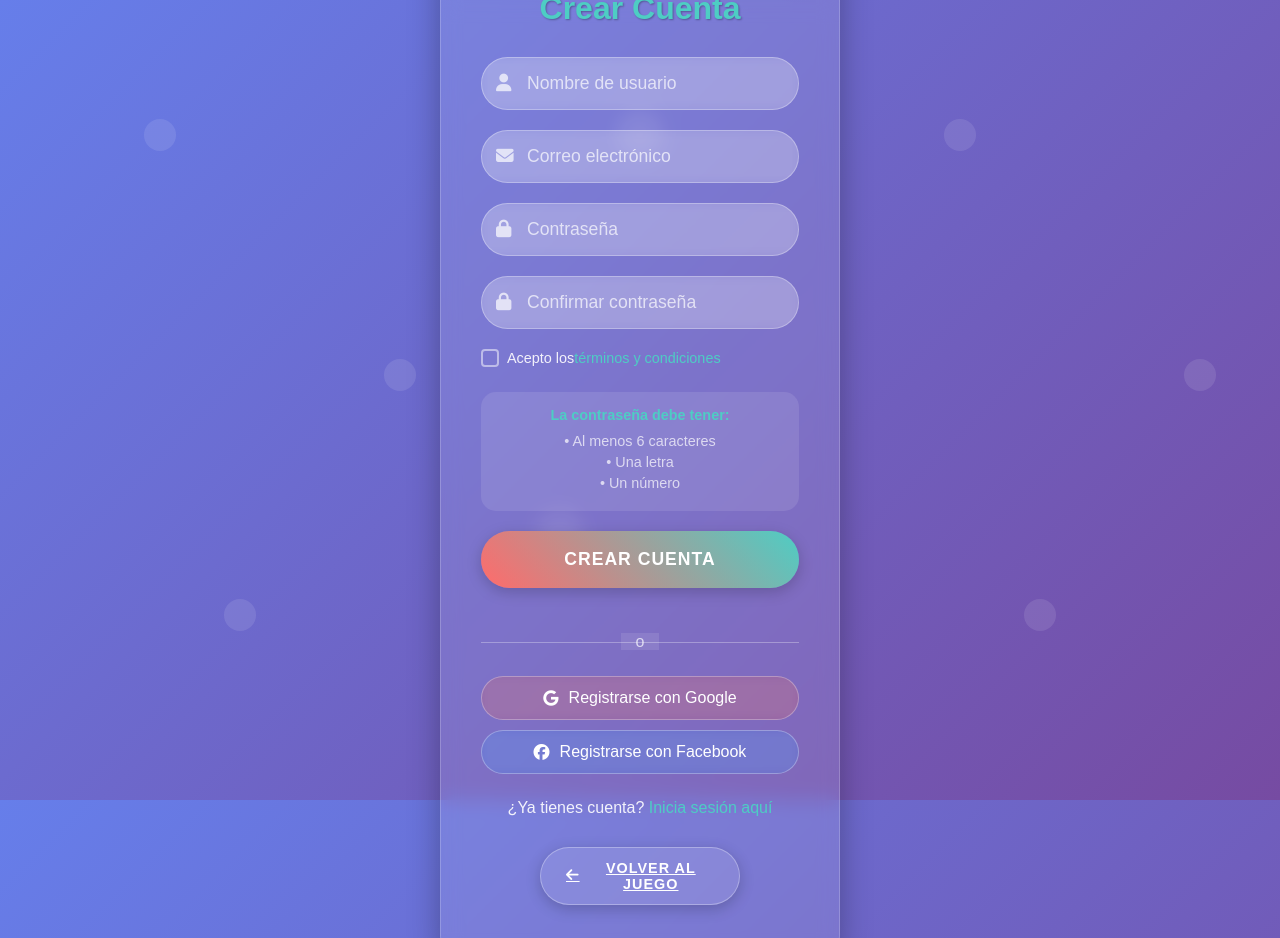
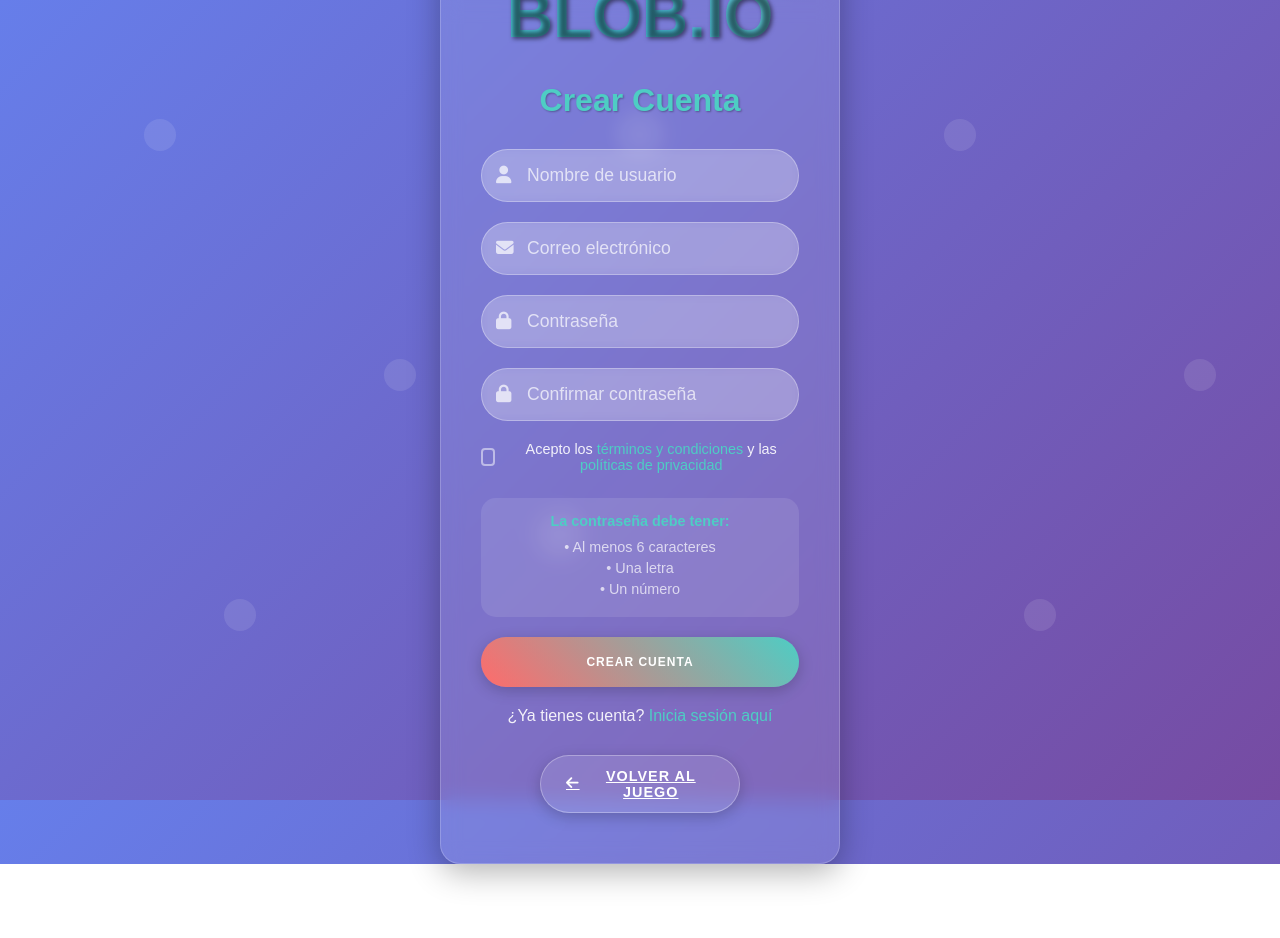
Before and after one commit to sebasbose/proyecto-blob.io, a website: page public/register.html in a window 1280 px wide. Shown: the top 938 px of the page. After the commit the page ends 864 px from the top, so only its background shows below. Drawn offline with Linux system fonts and the light colour scheme.

Commit message:
feat: Update authentication UI with new buttons and improved accessibility

```diff
--- a/public/css/styles.css
+++ b/public/css/styles.css
@@ -101,7 +101,7 @@ body {
   box-shadow: 0 0 20px rgba(255, 255, 255, 0.3);
 }
 
-.play-btn, .menu-btn, .control-btn {
+.play-btn, .menu-btn, .auth-btn, .control-btn {
   padding: 15px 30px;
   font-size: 1.2em;
   font-weight: bold;
@@ -116,7 +116,7 @@ body {
   box-shadow: 0 4px 15px rgba(0, 0, 0, 0.2);
 }
 
-.play-btn:hover, .menu-btn:hover {
+.play-btn:hover, .menu-btn:hover, .auth-btn:hover {
   transform: translateY(-2px);
   box-shadow: 0 6px 20px rgba(0, 0, 0, 0.3);
 }
@@ -156,6 +156,20 @@ body {
   left: 0;
   color: #ff6b6b;
   font-weight: bold;
+}
+
+.auth-actions {
+  display: flex;
+  justify-content: center;
+  gap: 20px;
+  margin-top: 20px;
+}
+
+.auth-btn {
+  display: block;
+  margin: 10px auto;
+  font-size: .75em !important;
+  width: 150px;
 }
 
 /* Contenedor del Juego */
@@ -569,13 +583,13 @@ body {
   left: 2px;
 }
 
-.forgot-password, .terms-link, .switch-link {
+.forgot-password, .terms-link, .privacy-link, .switch-link {
   color: #4ecdc4;
   text-decoration: none;
   transition: all 0.3s ease;
 }
 
-.forgot-password:hover, .terms-link:hover, .switch-link:hover {
+.forgot-password:hover, .terms-link:hover, .privacy-link:hover, .switch-link:hover {
   color: #ff6b6b;
   text-shadow: 0 0 5px rgba(255, 107, 107, 0.5);
 }
--- a/public/register.html
+++ b/public/register.html
@@ -39,7 +39,7 @@
           <label class="remember-me">
             <input type="checkbox" id="acceptTerms" required>
             <span class="checkmark"></span>
-            Acepto los <a href="#" class="terms-link">términos y condiciones</a>
+            <p>Acepto los <a href="#" class="terms-link">términos y condiciones</a> y las <a href="#" class="terms-link">políticas de privacidad</a></p>
           </label>
         </div>
 
@@ -53,21 +53,6 @@
         </div>
 
         <button type="submit" class="play-btn auth-btn">CREAR CUENTA</button>
-
-        <div class="auth-divider">
-          <span>o</span>
-        </div>
-
-        <div class="social-login">
-          <button type="button" class="social-btn google-btn">
-            <i class="fa-brands fa-google"></i>
-            Registrarse con Google
-          </button>
-          <button type="button" class="social-btn facebook-btn">
-            <i class="fa-brands fa-facebook"></i>
-            Registrarse con Facebook
-          </button>
-        </div>
 
         <div class="auth-switch">
           <p>¿Ya tienes cuenta? <a href="login.html" class="switch-link">Inicia sesión aquí</a></p>
```
Also changed, not shown: public/index.html (+5 -1 lines), public/js/game/ui.js (+10 -0 lines), public/login.html (+0 -15 lines).
